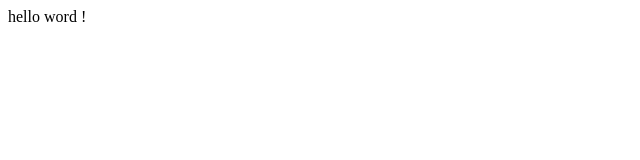
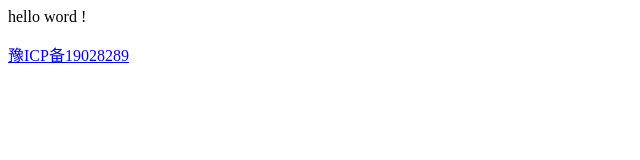
Before and after one commit to tianguoao/tianguoao.github.io, a plain HTML site: page index.html in a window 1280 px wide. Shown: the whole page, without its empty margins (0-640 px from the left). Drawn offline with Linux system fonts and the light colour scheme.

Commit message:
Update index.html

```diff
--- a/index.html
+++ b/index.html
@@ -1 +1,2 @@
 hello word !
+<p><a href="http://www.beian.miit.gov.cn" target="_blank" title="豫ICP备19028289" >豫ICP备19028289</a></p>
```
